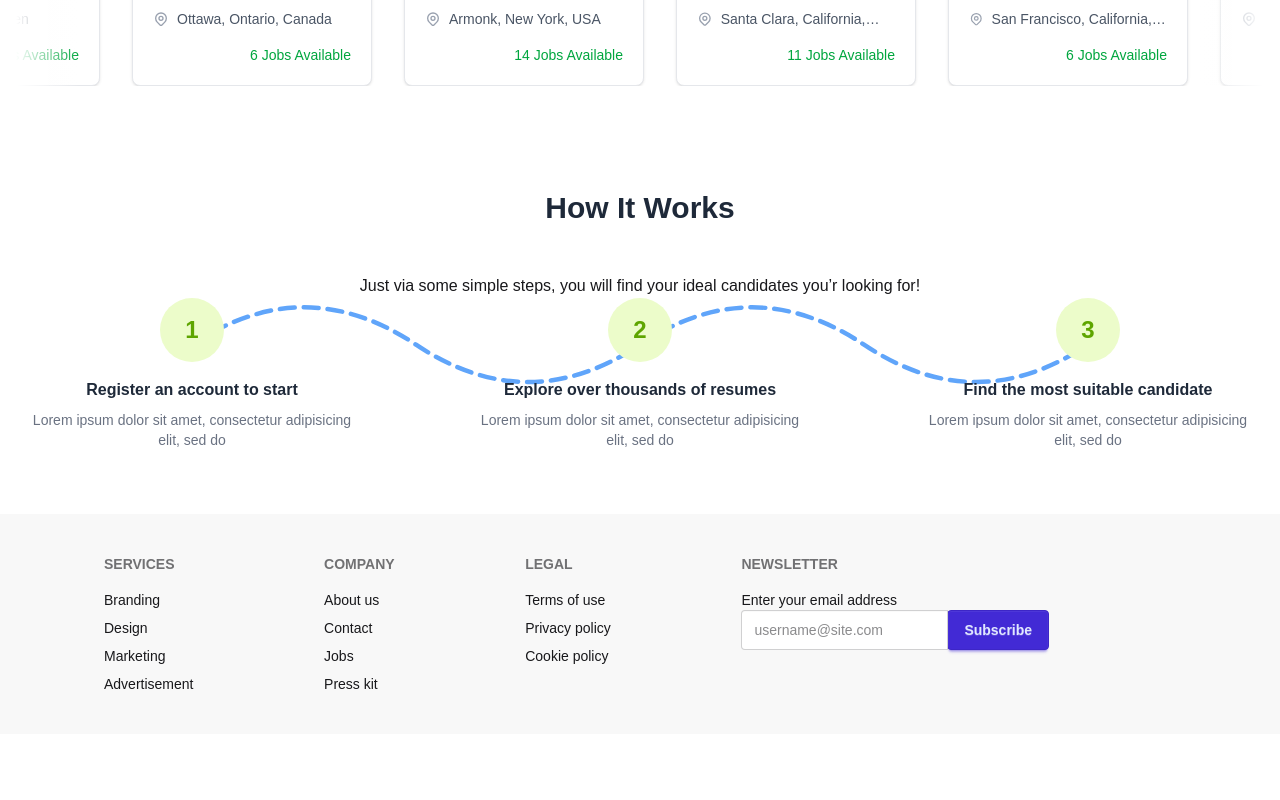
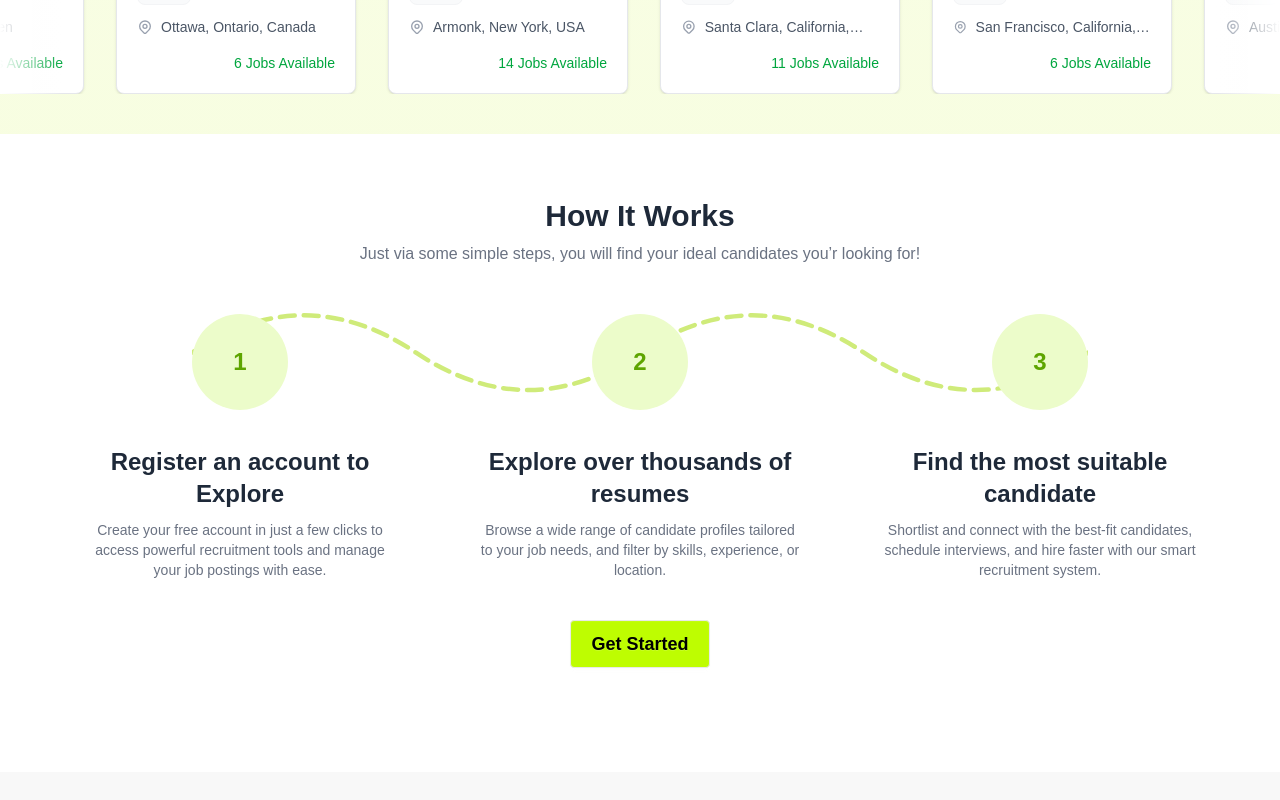
Before and after one commit to immobarok/LaunchCareerClient, a React (Vite) app: page / in a window 1280 px wide. Shown: the part 2640-3440 px from the top of the page. Before the commit the page ends 3374 px from the top, so only its background shows below. Built offline with nearby package versions, Linux system fonts and the light colour scheme; no server answers; a web font is replaced by a local one.

Commit message:
how it works page added

```diff
--- a/src/index.css
+++ b/src/index.css
@@ -17,8 +17,13 @@
   color: black;
 }
 
+
 .active {
   color: #98cd00;
+}
+
+body {
+  background: linear-gradient(to bottom, #ffffff, #f5fdd8);
 }
 
 *{
--- a/src/pages/Home/HowItWorks/HowItWorks.jsx
+++ b/src/pages/Home/HowItWorks/HowItWorks.jsx
@@ -1,38 +1,40 @@
 import React from 'react';
+import useAuth from '../../../hooks/UseAuth';
 
 const HowItWorks = () => {
+  const { setShowLogin } = useAuth();
   const steps = [
     {
       number: '1',
-      title: 'Register an account to start',
-      desc: 'Lorem ipsum dolor sit amet, consectetur adipisicing elit, sed do',
+      title: 'Register an account to Explore',
+      desc: 'Create your free account in just a few clicks to access powerful recruitment tools and manage your job postings with ease.',
     },
     {
       number: '2',
       title: 'Explore over thousands of resumes',
-      desc: 'Lorem ipsum dolor sit amet, consectetur adipisicing elit, sed do',
+      desc: 'Browse a wide range of candidate profiles tailored to your job needs, and filter by skills, experience, or location.',
     },
     {
       number: '3',
       title: 'Find the most suitable candidate',
-      desc: 'Lorem ipsum dolor sit amet, consectetur adipisicing elit, sed do',
-    },
-  ];
+      desc: 'Shortlist and connect with the best-fit candidates, schedule interviews, and hire faster with our smart recruitment system.',
+    }
+  ]
 
   return (
-    <div className="bg-white py-16 px-4 sm:px-6 lg:px-8 max-w-7xl mx-auto">
-      <div className="flex flex-col items-center text-center">
-        <h2 className="text-3xl font-bold text-gray-800 mb-12">How It Works</h2>
-        <p>Just via some simple steps, you will find your ideal candidates you’r looking for!</p>
+    <div className="bg-white py-16 px-4 sm:px-12 lg:px-20 max-w-full mx-auto">
+      <div className="text-center mb-12 space-y-2">
+        <h2 className="text-3xl font-bold text-gray-800">How It Works</h2>
+        <p className='text-gray-500'>Just via some simple steps, you will find your ideal candidates you’r looking for!</p>
       </div>
 
       {/* Steps Section */}
       <div className="relative flex flex-col sm:flex-row justify-between items-center gap-12 sm:gap-6">
         <div className="hidden md:block absolute top-8 left-0 w-full h-14 pointer-events-none z-0">
-          <svg viewBox="0 0 600 100" className="max-w-4xl mx-auto h-auto -mt-15">
+          <svg viewBox="0 0 600 100" className="max-w-4xl mx-auto h-auto -mt-17">
             <path
               d="M 0 50 Q 75 0, 150 50 T 300 50 T 450 50 T 600 50"
-              stroke="#60a5fa"
+              stroke="#cfeb7a"
               strokeWidth="3"
               strokeDasharray="10 6"
               strokeLinecap="round"
@@ -52,13 +54,18 @@ const HowItWorks = () => {
 
         {steps.map((step, index) => (
           <div key={index} className="relative z-10 flex flex-col items-center text-center max-w-xs">
-            <div className="w-16 h-16 rounded-full bg-lime-100 flex items-center justify-center mb-4">
+            <div className="w-24 h-24 rounded-full bg-lime-100 flex items-center justify-center mb-4">
               <span className="text-lime-600 text-2xl font-bold">{step.number}</span>
             </div>
-            <h3 className="text-base font-semibold text-gray-800 mb-2">{step.title}</h3>
-            <p className="text-sm text-gray-500">{step.desc}</p>
+            <div className='flex flex-col justify-center items-center'>
+              <h3 className="text-xl sm:text-2xl md:text-3x font-semibold text-gray-800 mt-5 mb-2.5 ">{step.title}</h3>
+              <p className="text-sm text-gray-500">{step.desc}</p>
+            </div>
           </div>
         ))}
+      </div>
+      <div className='flex items-center justify-center my-10'>
+        <button onClick={()=>setShowLogin(true)} className='btn btn-lg my-button'>Get Started</button>
       </div>
     </div>
   );
--- a/src/pages/Home/TopRecruiter/TopRecruiter.jsx
+++ b/src/pages/Home/TopRecruiter/TopRecruiter.jsx
@@ -8,8 +8,8 @@ const TopRecruiter = () => {
   const rightScrollData = marqueeContent.slice(8, 16);
 
   return (
-    <div className="max-w-7xl mx-auto px-4 py-10">
-      <section className="text-center mb-8">
+    <div className="max-w-full mx-auto py-10">
+      <section className="text-center mb-8 space-y-2">
         <h1 className="text-gray-800 font-bold text-3xl sm:text-4xl">
           Top Recruiters
         </h1>
```
